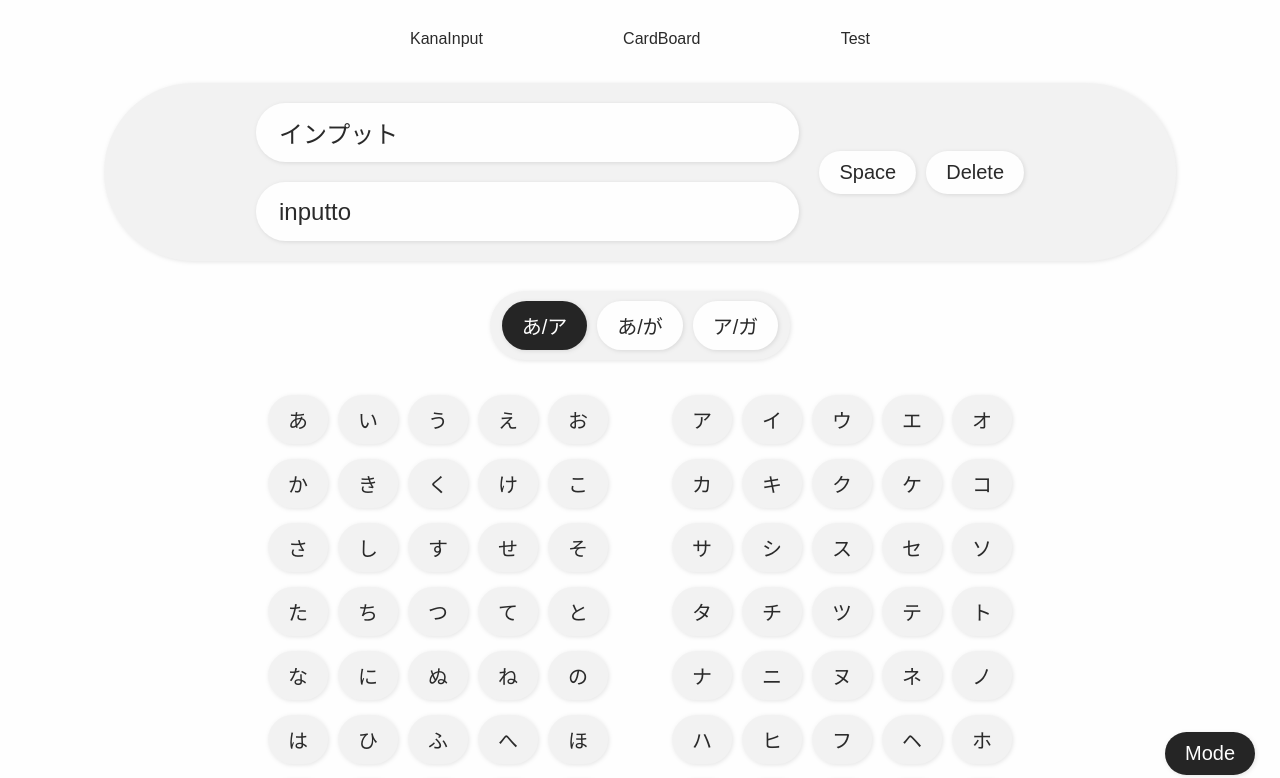
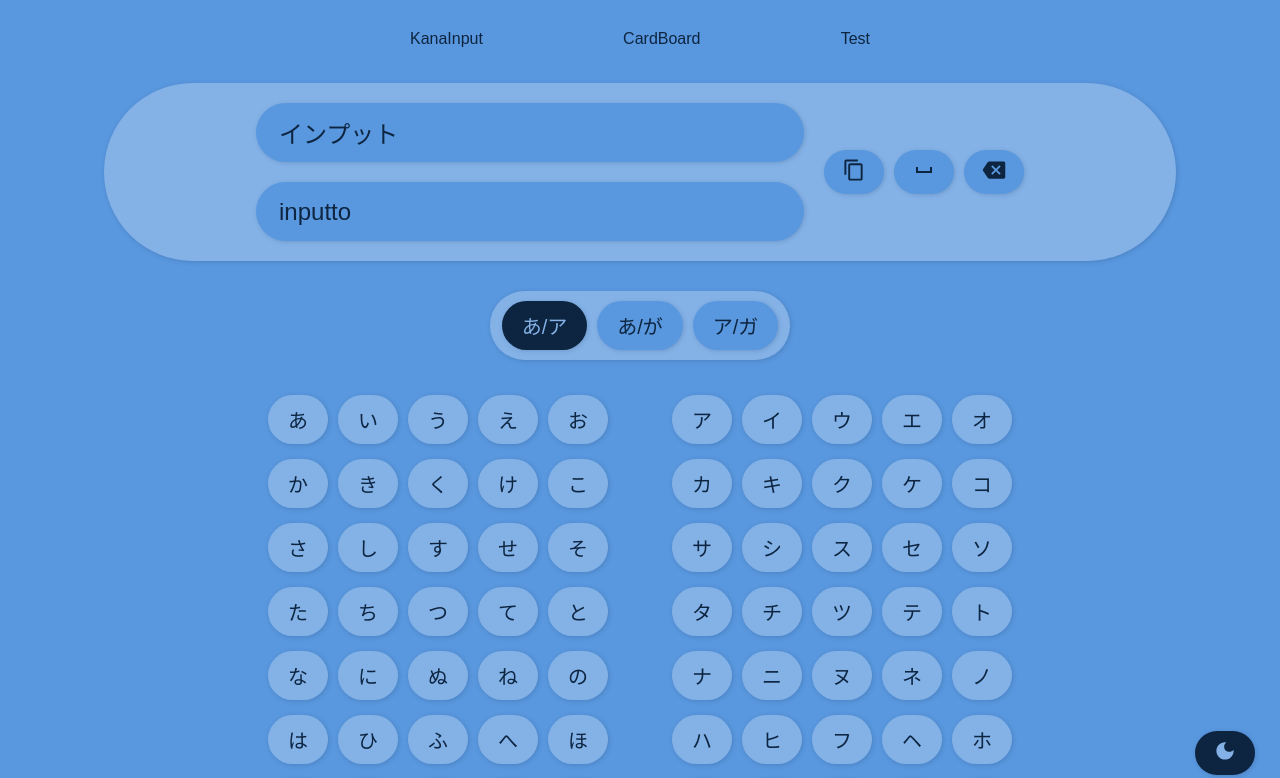
Before and after one commit to zhy-shen/kanakata, a React app: page / in a window 1280 px wide. Shown: the top 778 px of the page. Built offline with nearby package versions, Linux system fonts and the light colour scheme.

Commit message:
change button to icons, implement auto color shade calculation

```diff
--- a/src/App.js
+++ b/src/App.js
@@ -1,8 +1,9 @@
-import React, { useState } from "react";
-import Button from "./common/Button";
-import KanaInput from "./KanaInput/KanaInput";
-import CardBoard from "./CardBoard/CardBoard";
-import MainNavigation from "./MainNavigation";
+import React, { useState } from "react"
+import Button from "./common/Button"
+import KanaInput from "./KanaInput/KanaInput"
+import CardBoard from "./CardBoard/CardBoard"
+import MainNavigation from "./MainNavigation"
+import svg from "./common/svgs"
 
 function App() {
   const [page, setPage] = useState(0);
@@ -14,7 +15,7 @@ function App() {
         { (page === 0) && <KanaInput /> }
         { (page === 1) && <CardBoard /> }
       </div>
-      <div className="mode-toggle"><Button char="Mode"/></div>
+      <div className="mode-toggle"><Button char="Mode" display={svg.sunMoon}/></div>
     </div>
   )
 }
--- a/src/KanaInput/InputBox.js
+++ b/src/KanaInput/InputBox.js
@@ -1,6 +1,7 @@
 import React, { useEffect } from "react"
 import jpEnMap from "../constants/jpEnMap"
 import small from "../constants/jpEnmap/jpEnMapSmall"
+import svgs from "../common/svgs"
 import Button from "../common/Button"
 import "./InputBox.css"
 
@@ -18,6 +19,7 @@ function InputBox( {
       setText(e.detail);
     }, {once : true})
   }
+
 
   checkString()
   function checkString() {
@@ -111,8 +113,9 @@ function InputBox( {
       </div>
       </div>
       <div className="control-box">
-        <Button text={text} setText={setText} char="Space"/>
-        <Button text={text} setText={setText} char="Delete"/>
+        <Button text={text} setText={setText} char="Copy" display={svgs.copy}/>
+        <Button text={text} setText={setText} char="Space" display={svgs.space}/>
+        <Button text={text} setText={setText} char="Del" display={svgs.backspace}/>
       </div>
     </div>
   )
--- a/src/common/Button.css
+++ b/src/common/Button.css
@@ -30,7 +30,7 @@ button {
   &:hover {
     transform: translate(-1px, -1px);
     background-position: top left;
-    color: var(--button-click-text-color);
+    --button-text-color: var(--button-click-text-color);
     background-color: var(--button-click-color);
   }
 
@@ -40,4 +40,13 @@ button {
     transform: scale(95%);
     color: var(--button-click-text-color);
   }
+
+  & svg {
+    transform: scale(1.15);
+    margin-bottom: -1px;
+
+    &.space {
+      transform: scale(1.2);
+    }
+  }
 }
--- a/src/common/Button.js
+++ b/src/common/Button.js
@@ -4,7 +4,8 @@ import "./Button.css"
 function Button({
   text,
   setText,
-  char
+  char,
+  display
 }) {
   let lengthClass;
   if (char.length === 2) lengthClass = "two-char"
@@ -16,12 +17,25 @@ function Button({
       setText(text + ' ')
     }
 
-    else if (char === "Delete") {
+    else if (char === "Del") {
       setText(text.slice(0, -1))
     }
 
+    else if (char === "Copy") {
+      navigator.clipboard.writeText(text)
+    }
+
     else if (char === "Mode") {
-      document.querySelector("body").classList.toggle('night-mode');
+      document.querySelector("body").classList.toggle('night-mode')
+
+      if (parseFloat(window.getComputedStyle(document.body).getPropertyValue('--l')) > 60 ) {
+        document.querySelector("body").classList.add('light');
+      }
+      else {
+        document.querySelector("body").classList.remove('light');
+      }
+
+      setText(text + 1)
     }
 
     else {
@@ -40,7 +54,7 @@ function Button({
     <div className="button-wrap">
       <button key={char} className={lengthClass} onClick={addChar}>
         <span>
-          {char}
+          {(display) ? display : char}
         </span>
       </button>
     </div>
--- /dev/null
+++ b/src/common/svgs.js
@@ -0,0 +1,47 @@
+import React from "react"
+
+const copy =
+  <svg className="icon copy" focusable="false" aria-hidden="true" viewBox="0 0 24 24" data-testid="ContentCopyIcon">
+    <path d="M16 1H4c-1.1 0-2 .9-2 2v14h2V3h12V1zm3 4H8c-1.1 0-2 .9-2 2v14c0 1.1.9 2 2 2h11c1.1 0 2-.9 2-2V7c0-1.1-.9-2-2-2zm0 16H8V7h11v14z" fill="var(--button-text-color)"></path>
+  </svg>;
+
+const space =
+  <svg className="icon space" focusable="false" aria-hidden="true" viewBox="0 0 24 24" data-testid="SpaceBarIcon">
+    <path d="M18 9v4H6V9H4v6h16V9z" fill="var(--button-text-color)"></path>
+  </svg>
+
+const backspace =
+  <svg className="icon backspace" focusable="false" aria-hidden="true" viewBox="0 0 24 24" data-testid="BackspaceIcon">
+    <path d="M22 3H7c-.69 0-1.23.35-1.59.88L0 12l5.41 8.11c.36.53.9.89 1.59.89h15c1.1 0 2-.9 2-2V5c0-1.1-.9-2-2-2zm-3 12.59L17.59 17 14 13.41 10.41 17 9 15.59 12.59 12 9 8.41 10.41 7 14 10.59 17.59 7 19 8.41 15.41 12 19 15.59z" fill="var(--button-text-color)"></path>
+  </svg>
+
+const sun =
+  <svg className="icon sun" focusable="false" aria-hidden="true" viewBox="0 0 24 24" data-testid="Brightness5Icon">
+    <path d="M12 7c-2.76 0-5 2.24-5 5s2.24 5 5 5 5-2.24 5-5-2.24-5-5-5zM2 13h2c.55 0 1-.45 1-1s-.45-1-1-1H2c-.55 0-1 .45-1 1s.45 1 1 1zm18 0h2c.55 0 1-.45 1-1s-.45-1-1-1h-2c-.55 0-1 .45-1 1s.45 1 1 1zM11 2v2c0 .55.45 1 1 1s1-.45 1-1V2c0-.55-.45-1-1-1s-1 .45-1 1zm0 18v2c0 .55.45 1 1 1s1-.45 1-1v-2c0-.55-.45-1-1-1s-1 .45-1 1zM5.99 4.58c-.39-.39-1.03-.39-1.41 0-.39.39-.39 1.03 0 1.41l1.06 1.06c.39.39 1.03.39 1.41 0s.39-1.03 0-1.41L5.99 4.58zm12.37 12.37c-.39-.39-1.03-.39-1.41 0-.39.39-.39 1.03 0 1.41l1.06 1.06c.39.39 1.03.39 1.41 0 .39-.39.39-1.03 0-1.41l-1.06-1.06zm1.06-10.96c.39-.39.39-1.03 0-1.41-.39-.39-1.03-.39-1.41 0l-1.06 1.06c-.39.39-.39 1.03 0 1.41s1.03.39 1.41 0l1.06-1.06zM7.05 18.36c.39-.39.39-1.03 0-1.41-.39-.39-1.03-.39-1.41 0l-1.06 1.06c-.39.39-.39 1.03 0 1.41s1.03.39 1.41 0l1.06-1.06z" fill="var(--button-text-color)"></path>
+  </svg>
+
+const moon =
+  <svg className="icon moon" focusable="false" aria-hidden="true" viewBox="0 0 24 24" data-testid="DarkModeIcon">
+    <path d="M12 3c-4.97 0-9 4.03-9 9s4.03 9 9 9 9-4.03 9-9c0-.46-.04-.92-.1-1.36-.98 1.37-2.58 2.26-4.4 2.26-2.98 0-5.4-2.42-5.4-5.4 0-1.81.89-3.42 2.26-4.4-.44-.06-.9-.1-1.36-.1z" fill="var(--button-text-color)"></path>
+  </svg>
+
+const sunMoon =
+  <>
+    <svg className="icon sun" focusable="false" aria-hidden="true" viewBox="0 0 24 24" data-testid="Brightness5Icon">
+      <path d="M12 7c-2.76 0-5 2.24-5 5s2.24 5 5 5 5-2.24 5-5-2.24-5-5-5zM2 13h2c.55 0 1-.45 1-1s-.45-1-1-1H2c-.55 0-1 .45-1 1s.45 1 1 1zm18 0h2c.55 0 1-.45 1-1s-.45-1-1-1h-2c-.55 0-1 .45-1 1s.45 1 1 1zM11 2v2c0 .55.45 1 1 1s1-.45 1-1V2c0-.55-.45-1-1-1s-1 .45-1 1zm0 18v2c0 .55.45 1 1 1s1-.45 1-1v-2c0-.55-.45-1-1-1s-1 .45-1 1zM5.99 4.58c-.39-.39-1.03-.39-1.41 0-.39.39-.39 1.03 0 1.41l1.06 1.06c.39.39 1.03.39 1.41 0s.39-1.03 0-1.41L5.99 4.58zm12.37 12.37c-.39-.39-1.03-.39-1.41 0-.39.39-.39 1.03 0 1.41l1.06 1.06c.39.39 1.03.39 1.41 0 .39-.39.39-1.03 0-1.41l-1.06-1.06zm1.06-10.96c.39-.39.39-1.03 0-1.41-.39-.39-1.03-.39-1.41 0l-1.06 1.06c-.39.39-.39 1.03 0 1.41s1.03.39 1.41 0l1.06-1.06zM7.05 18.36c.39-.39.39-1.03 0-1.41-.39-.39-1.03-.39-1.41 0l-1.06 1.06c-.39.39-.39 1.03 0 1.41s1.03.39 1.41 0l1.06-1.06z" fill="var(--button-text-color)"></path>
+    </svg>
+    <svg className="icon moon" focusable="false" aria-hidden="true" viewBox="0 0 24 24" data-testid="DarkModeIcon">
+      <path d="M12 3c-4.97 0-9 4.03-9 9s4.03 9 9 9 9-4.03 9-9c0-.46-.04-.92-.1-1.36-.98 1.37-2.58 2.26-4.4 2.26-2.98 0-5.4-2.42-5.4-5.4 0-1.81.89-3.42 2.26-4.4-.44-.06-.9-.1-1.36-.1z" fill="var(--button-text-color)"></path>
+    </svg>
+  </>
+
+const svgs = {
+  copy: copy,
+  space: space,
+  backspace: backspace,
+  modeSun: sun,
+  modeMoon: moon,
+  sunMoon: sunMoon,
+}
+
+export default svgs
--- a/src/index.css
+++ b/src/index.css
@@ -1,22 +1,30 @@
 body {
-  overscroll-behavior: none;
+  --main-color: 212, 67%;
+  --l: 71%;
+  --l-t: 85%;
+  --l-dark: calc(var(--l) - 50%);
+  --hsl-main: var(--main-color), var(--l);
+  --hsl-dark: var(--main-color), var(--l-t);
+
+  overscroll-behavior-y: none;
   margin: 20px;
-  --button-color: #f2f2f2;
-  --button-highlight-color: #252525;
-  --button-text-color: #2a2a2a;
-  --button-click-color: #2a2a2a;
-  --button-click-text-color: #fefefe;
-  --background-color: #fefefe;
-  --drop-shadow: drop-shadow(1px 1px 2px rgba(0, 0, 0, 0.1));
+  --button-color: hsl(var(--hsl-main));
+  --button-highlight-color: hsl(var(--hsl-dark));
+  --button-text-color: hsl(var(--hsl-dark));
+  --button-click-color: #e3e3e3;
+  --button-click-text-color: hsl(var(--hsl-main));
+  --background-color: hsl(var(--main-color), calc(var(--l) - 10%));
+  --drop-shadow: drop-shadow(1px 1px 2px hsla(var(--main-color), var(--l-dark), 0.2));
 
   &.night-mode {
-    --button-color: #2a2a2a;
-    --button-highlight-color: #d9d9d9;
-    --button-text-color: #e3e3e3;
-    --button-click-color: #e3e3e3;
-    --button-click-text-color: #252525;
-    --background-color: #191919;
-    --drop-shadow: drop-shadow(1px 1px 3px rgba(0, 0, 0, 0.2));
+    --main-color: 0, 0%;
+    --l: 21%;
+    --hsl-main: var(--main-color), var(--l);
+    --hsl-dark: var(--main-color), var(--l-t);
+  }
+
+  &.light {
+    --l-t: 15%;
   }
 }
 
@@ -33,6 +41,15 @@ body {
       margin-bottom: 30px;
     }
   }
+
+  &.light .sun {
+    display: none;
+  }
+
+  &.night-mode .moon {
+    display: none;
+  }
+
 
   & .mode-toggle {
     & button {
--- a/src/index.js
+++ b/src/index.js
@@ -7,6 +7,10 @@ if (window.matchMedia && window.matchMedia('(prefers-color-scheme: dark)').match
   document.querySelector("body").classList.add('night-mode');
 }
 
+if (parseFloat(window.getComputedStyle(document.body).getPropertyValue('--l')) > 60 ) {
+  document.querySelector("body").classList.add('light');
+}
+
 ReactDOM.render(
   <App />,
   document.getElementById("app")
```
Also changed, not shown: 2 other files (tests, documents, lock files or other folders).
